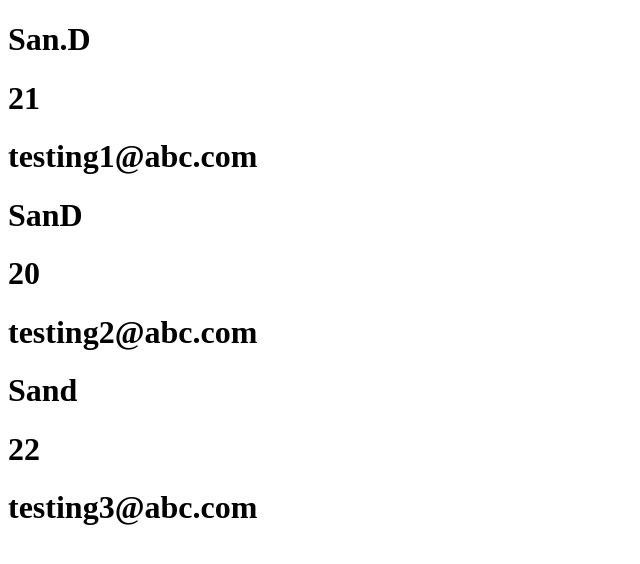
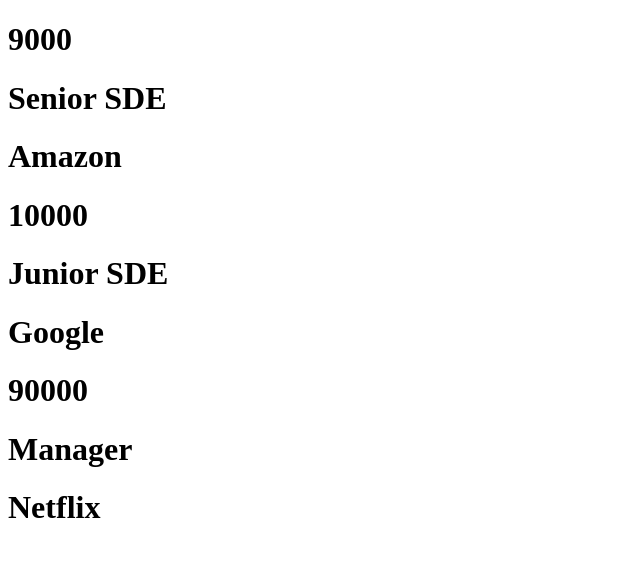
Before and after one commit to SANKARAMDAS/react_brush-up, a React (Create React App) app: page / in a window 1280 px wide. Shown: the top 564 px of the page, without its empty margins (0-640 px from the left). Built offline with nearby package versions, Linux system fonts and the light colour scheme.

Commit message:
using Props (Exercise)

```diff
--- a/src/App.js
+++ b/src/App.js
@@ -1,22 +1,22 @@
 function App() {
   return (
     <div className="App">
-        <Component name="San.D" age={21} email="testing1@abc.com"/>
-        <Component name="SanD" age={20} email="testing2@abc.com"/>
-        <Component name="Sand" age={22} email="testing3@abc.com"/>
+       <Job salary= {9000} position="Senior SDE" company="Amazon"/>
+        <Job salary= {10000} position="Junior SDE" company="Google"/>
+        <Job salary= {90000} position="Manager" company="Netflix"/>
     </div>
   );
 }
 
 //using props we can pass everything to another component.
-const Component = (props) => {
-   return (
-       <div>
-          <h1> {props.name}</h1>
-           <h1> {props.age}</h1>
-           <h1> {props.email}</h1>
-       </div>
-   )
+const Job = (props) => {
+    return (
+  <div>
+      <h1>{props.salary}</h1>
+      <h1>{props.position}</h1>
+      <h1>{props.company}</h1>
+  </div>
+    )
 }
 
 export default App;
```
